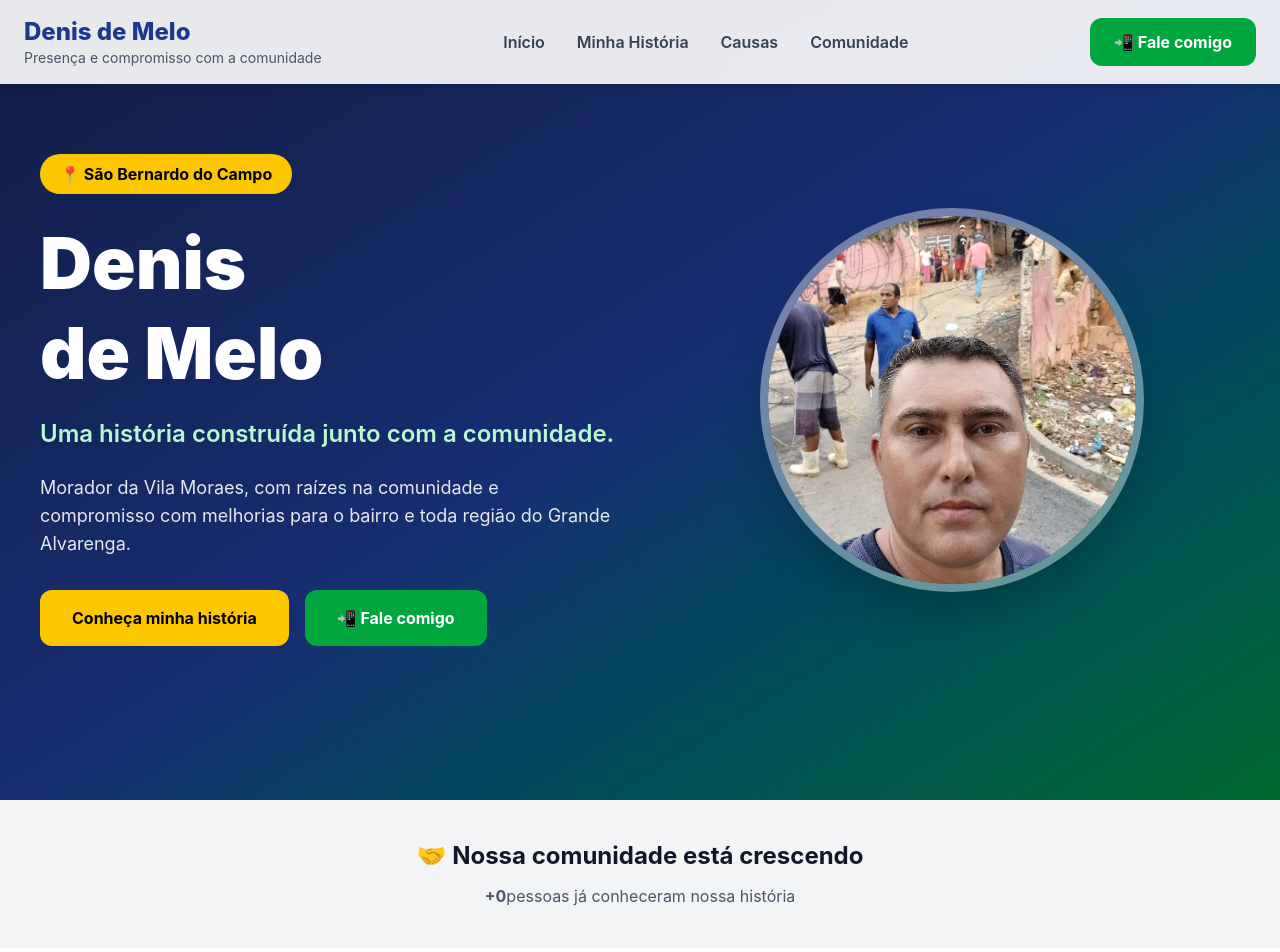
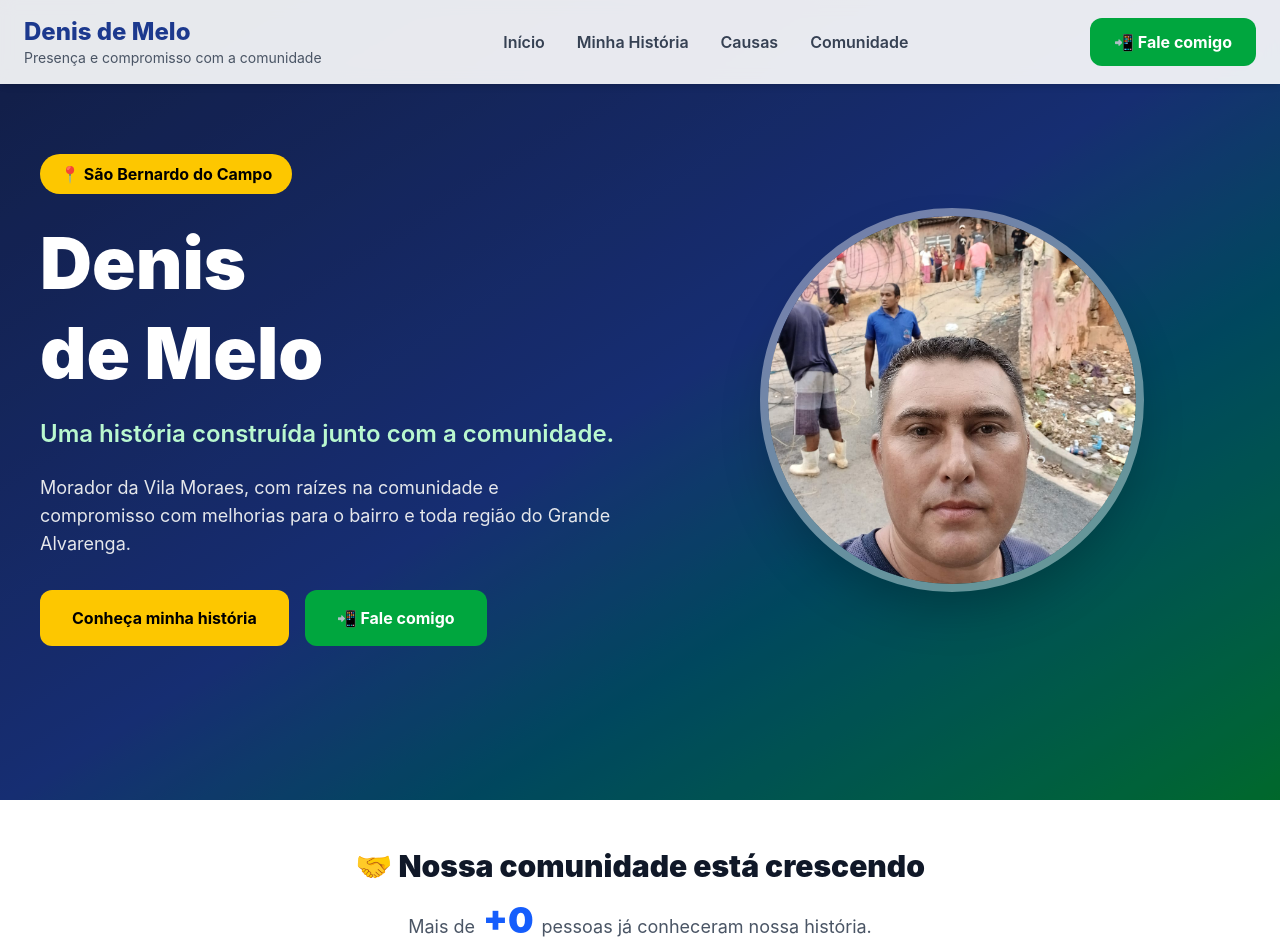
Before and after one commit to eviana-create/vereador-denis-de-melo, a React (Vite) app: page / in a window 1280 px wide. Shown: the top 952 px of the page. Built offline with nearby package versions, Linux system fonts and the light colour scheme; no server answers; the database is empty.

Commit message:
Adiciona contador público de visitas

```diff
--- a/src/components/ContadorVisitas.jsx
+++ b/src/components/ContadorVisitas.jsx
@@ -94,21 +94,24 @@ function ContadorVisitas() {
 
 <section
   className="
-      py-10
-      bg-gray-100
+  py-12
+  bg-white
   "
 >
 
 <div
 className="
+max-w-4xl
+mx-auto
+px-6
 text-center
 "
 >
 
 <h2
 className="
-          text-2xl
-          font-bold
+text-3xl
+font-black
 text-gray-900
 "
 >
@@ -120,16 +123,26 @@ function ContadorVisitas() {
 
 <p
 className="
-          mt-3
+mt-4
+text-lg
 text-gray-600
 "
 >
 
-          <strong>
+Mais de
+
+<span
+className="
+mx-2
+text-4xl
+font-black
+text-blue-600
+"
+>
 +{visitas}
-          </strong>
+</span>
 
-          pessoas já conheceram nossa história
+pessoas já conheceram nossa história.
 
 </p>
 
```
Lines whose indentation alone changed are shown as unchanged.
